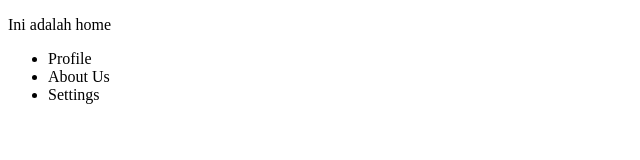
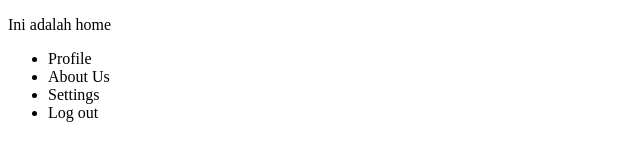
Before and after one commit to sgtclothes/phincon_bootcamp_ptb, a plain HTML site: page home.html in a window 1280 px wide. Shown: the full height of the page, 0-640 px from the left. Drawn offline with Linux system fonts and the light colour scheme.

Commit message:
Update home.html

```diff
--- a/home.html
+++ b/home.html
@@ -11,6 +11,7 @@
          <li>Profile</li>
          <li>About Us</li>
          <li>Settings</li>
+         <li>Log out</li>
       </ul>
     </body>
 </html>
```
